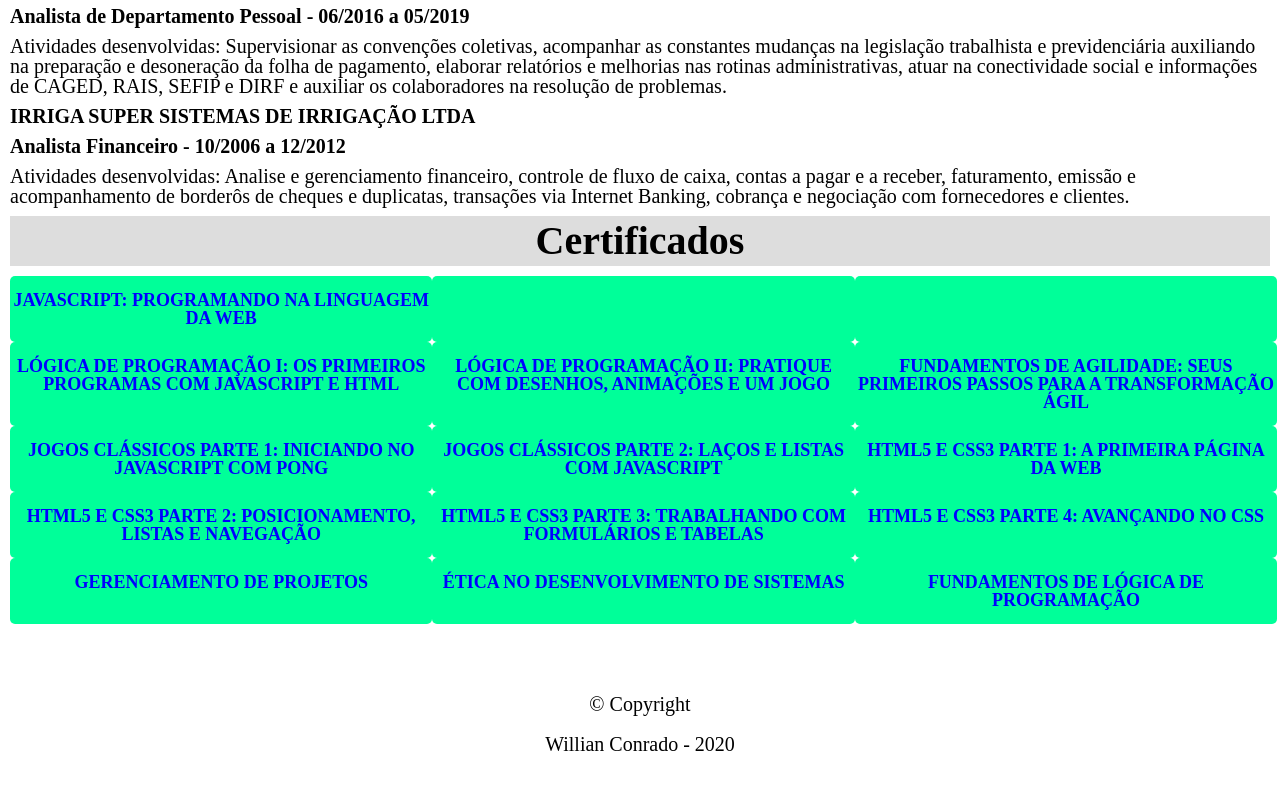
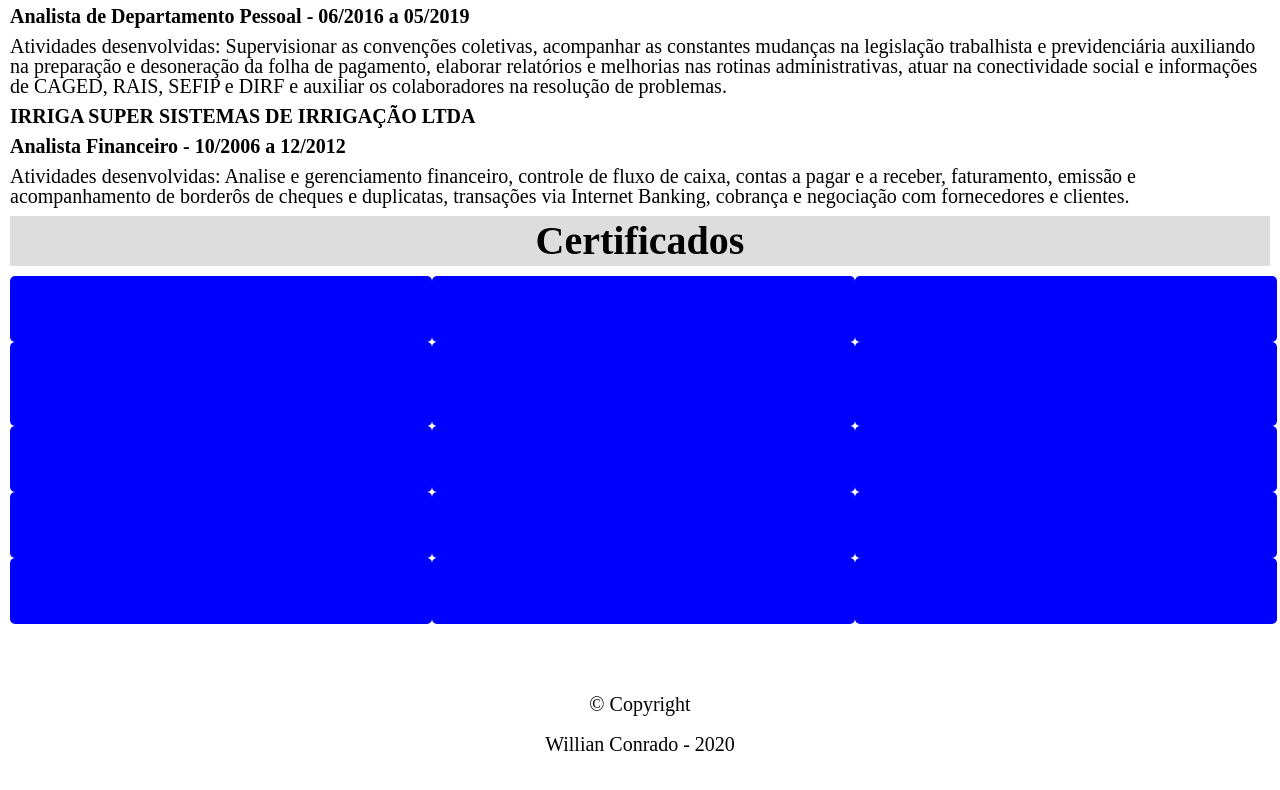
Before and after one commit to willianconrado/Curriculo, a plain HTML site: page index.html in a window 1280 px wide. Shown: the part 850-1640 px from the top of the page. Drawn offline with Linux system fonts and the light colour scheme.

Commit message:
Alteração no index.css

```diff
--- a/css/index.css
+++ b/css/index.css
@@ -104,7 +104,7 @@ th{
 .certificados {
 	width:35%;
 	padding: 15px 0;
-	background: #00FF99;
+	background: blue;
 	color: white;
 	font-weight: bold;
 	font-size: 18px;
```
